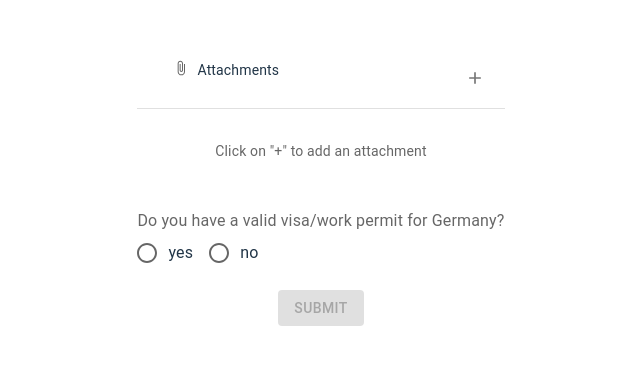
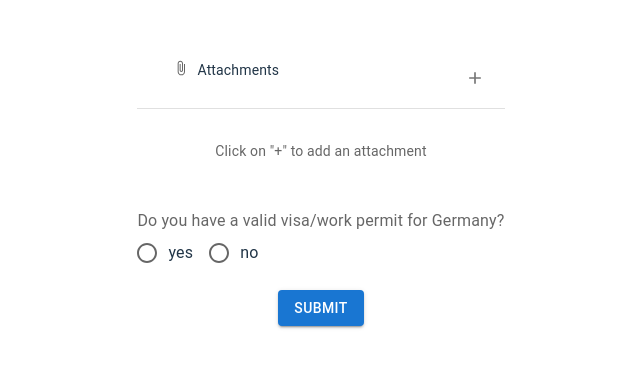
Before and after one commit to Sakai-san/article-forms-react, a React (Vite) app: page / in a window 1280 px wide. Shown: the part 213-580 px from the top of the page, without its empty margins (319-959 px from the left). Built offline with nearby package versions, Linux system fonts and the light colour scheme.

Commit message:
form props

```diff
--- a/src/App.tsx
+++ b/src/App.tsx
@@ -32,7 +32,7 @@ function App() {
     console.log("data", data);
   };
 
-  const onSubmit = (e: React.FormEvent<HTMLDivElement>) => {
+  const onSubmit = (e: FormEvent<HTMLFormElement>) => {
     // prevents default propagation into third party libraries
     e.stopPropagation();
     // prevents browser default refresh
@@ -53,7 +53,7 @@ function App() {
         size="medium"
         loading={isSubmitting}
         variant="contained"
-        disabled={!(isValid && !isDirty)}
+        disabled={false && !(isValid && !isDirty)}
       >
         Submit
       </LoadingButton>
```
